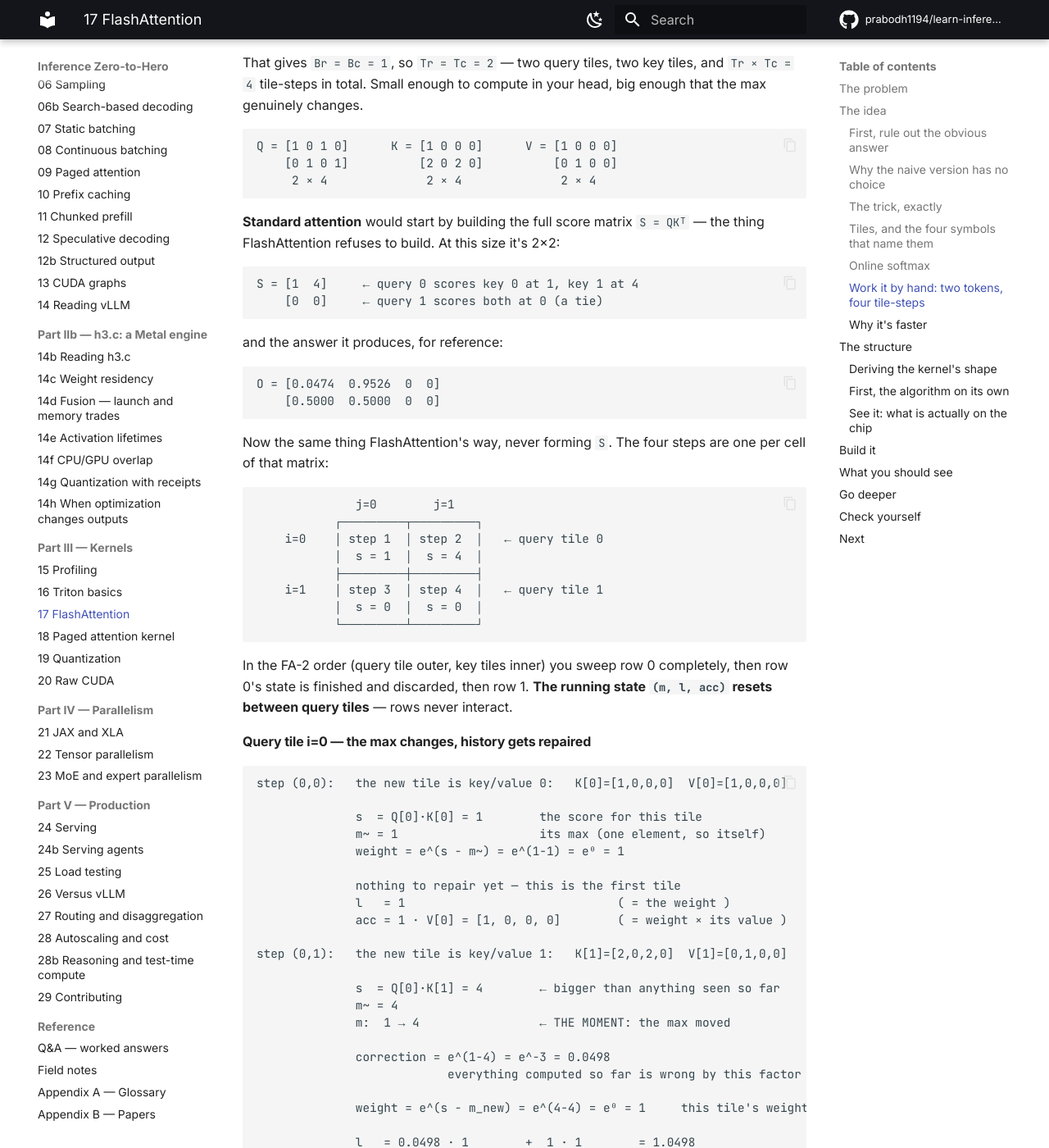
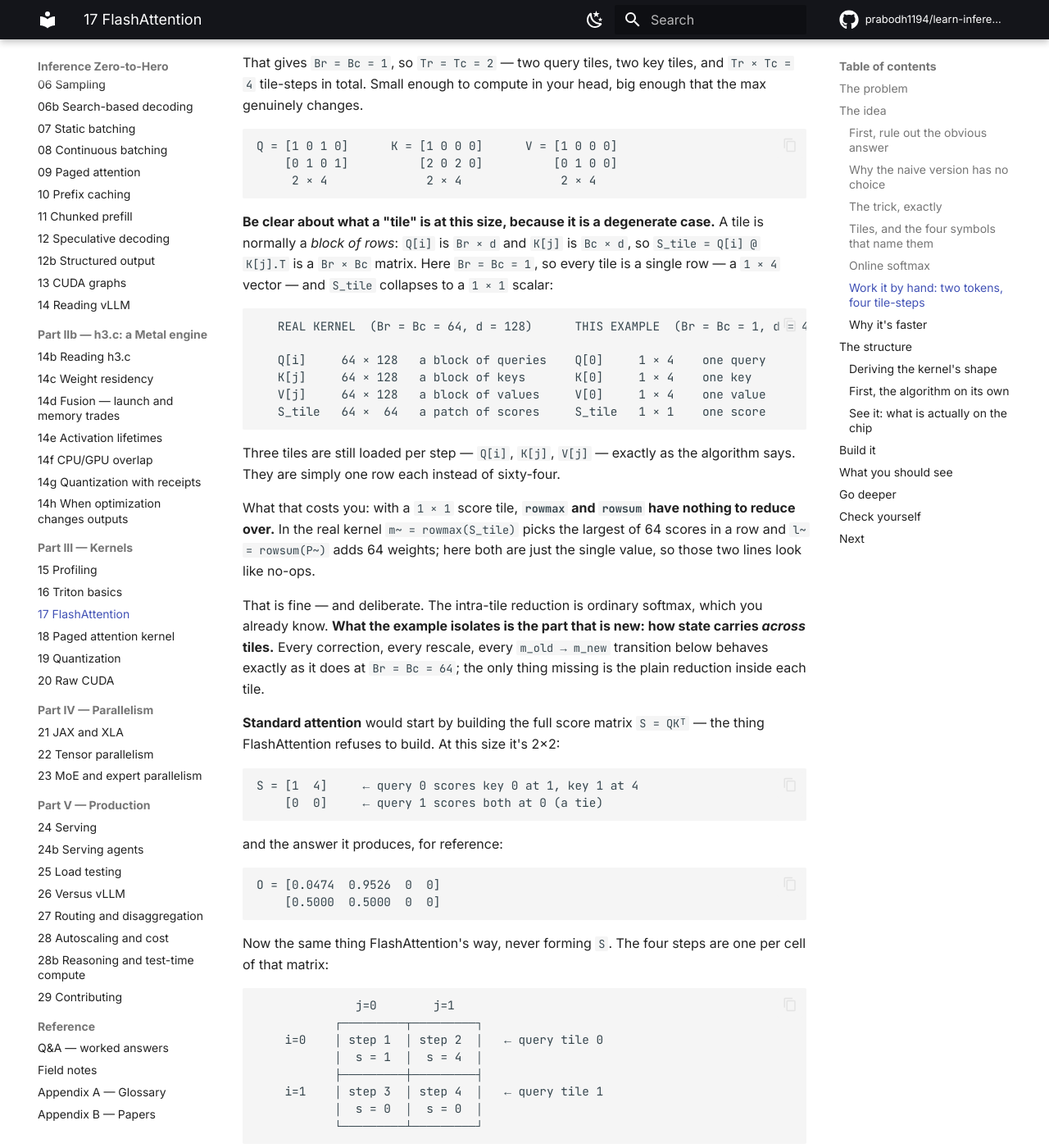
Before and after one commit to prabodh1194/learn-inference, an MkDocs documentation site: the page built from book/17-flash-attention.md, in a window 1280 px wide and 1400 px high, scrolled down 6705 px. Shown: the whole window at 82% size. Built offline with MkDocs 1.6.1 and Material for MkDocs 9.7.7, drawn with Linux system fonts in a browser that asks for light colours; comment, search, counter and statistics services are not loaded; some of the changed text lies outside the part shown.

Commit message:
book: L17 -- flag the toy example's degenerate tile size, show all three tiles per step
The example sets Br = Bc = 1, so every "tile" is a single row (1 x 4) and
S_tile is 1 x 1 -- but the lecture elsewhere teaches tiles as Br x d blocks with
a Br x Bc score patch. The example never said it was a special case, so the
depiction of three 1 x 4 vectors read as inconsistent with "load Q[i], K[j],
V[j] tiles".

Adds an explicit contrast table (real kernel at Br=Bc=64, d=128 vs this example
at Br=Bc=1, d=4) confirming three tiles are still loaded per step -- one row
each instead of sixty-four. Names what the degeneracy costs: with a 1 x 1 score
tile, rowmax and rowsum have nothing to reduce over, so those lines look like
no-ops. Explains why that is an acceptable trade: the intra-tile reduction is
ordinary softmax the reader already knows, while what the example isolates --
how state carries ACROSS tiles -- behaves identically at any tile size.

Also rewrites the step headers to list all three tiles in SRAM, marking Q[0] as
resident across both steps while K/V are replaced. That makes the FA-2 residency
pattern visible in the worked example rather than only in the prose, and
replaces the informal "s = Q[0].K[0]" with S_tile = Q[0] @ K[0].T so the 1x1
shape is explicit.

Co-Authored-By: Claude Opus 5 <noreply@anthropic.com>

````diff
--- a/book/17-flash-attention.md
+++ b/book/17-flash-attention.md
@@ -329,6 +329,35 @@ Q = [1 0 1 0]      K = [1 0 0 0]      V = [1 0 0 0]
      2 × 4              2 × 4              2 × 4
 ```
 
+**Be clear about what a "tile" is at this size, because it is a degenerate
+case.** A tile is normally a *block of rows*: `Q[i]` is `Br × d` and `K[j]` is
+`Bc × d`, so `S_tile = Q[i] @ K[j].T` is a `Br × Bc` matrix. Here `Br = Bc = 1`,
+so every tile is a single row — a `1 × 4` vector — and `S_tile` collapses to a
+`1 × 1` scalar:
+
+```
+   REAL KERNEL  (Br = Bc = 64, d = 128)      THIS EXAMPLE  (Br = Bc = 1, d = 4)
+
+   Q[i]     64 × 128   a block of queries    Q[0]     1 × 4    one query
+   K[j]     64 × 128   a block of keys       K[0]     1 × 4    one key
+   V[j]     64 × 128   a block of values     V[0]     1 × 4    one value
+   S_tile   64 ×  64   a patch of scores     S_tile   1 × 1    one score
+```
+
+Three tiles are still loaded per step — `Q[i]`, `K[j]`, `V[j]` — exactly as the
+algorithm says. They are simply one row each instead of sixty-four.
+
+What that costs you: with a `1 × 1` score tile, **`rowmax` and `rowsum` have
+nothing to reduce over.** In the real kernel `m~ = rowmax(S_tile)` picks the
+largest of 64 scores in a row and `l~ = rowsum(P~)` adds 64 weights; here both
+are just the single value, so those two lines look like no-ops.
+
+That is fine — and deliberate. The intra-tile reduction is ordinary softmax,
+which you already know. **What the example isolates is the part that is new: how
+state carries *across* tiles.** Every correction, every rescale, every `m_old →
+m_new` transition below behaves exactly as it does at `Br = Bc = 64`; the only
+thing missing is the plain reduction inside each tile.
+
 **Standard attention** would start by building the full score matrix
 `S = QKᵀ` — the thing FlashAttention refuses to build. At this size it's 2×2:
 
@@ -365,21 +394,25 @@ running state `(m, l, acc)` resets between query tiles** — rows never interact
 #### Query tile i=0 — the max changes, history gets repaired
 
 ```
-step (0,0):   the new tile is key/value 0:   K[0]=[1,0,0,0]  V[0]=[1,0,0,0]
+step (0,0):   in SRAM:  Q[0]=[1,0,1,0]   ← resident for both steps
+                        K[0]=[1,0,0,0]   ← this step's new tile
+                        V[0]=[1,0,0,0]   ← this step's new tile
 
-              s  = Q[0]·K[0] = 1        the score for this tile
-              m~ = 1                    its max (one element, so itself)
-              weight = e^(s − m~) = e^(1−1) = e⁰ = 1
+              S_tile = Q[0] @ K[0].T = 1    a 1×1 score matrix
+              m~     = rowmax(S_tile) = 1   (one element, so itself)
+              weight = e^(S_tile − m~) = e^(1−1) = e⁰ = 1
 
               nothing to repair yet — this is the first tile
               l   = 1                              ( = the weight )
               acc = 1 · V[0] = [1, 0, 0, 0]        ( = weight × its value )
 
-step (0,1):   the new tile is key/value 1:   K[1]=[2,0,2,0]  V[1]=[0,1,0,0]
+step (0,1):   in SRAM:  Q[0]=[1,0,1,0]   ← still resident, never reloaded
+                        K[1]=[2,0,2,0]   ← new tile, replaces K[0]
+                        V[1]=[0,1,0,0]   ← new tile, replaces V[0]
 
-              s  = Q[0]·K[1] = 4        ← bigger than anything seen so far
-              m~ = 4
-              m:  1 → 4                 ← THE MOMENT: the max moved
+              S_tile = Q[0] @ K[1].T = 4   ← bigger than anything seen so far
+              m~     = 4
+              m:  1 → 4                    ← THE MOMENT: the max moved
 
               correction = e^(1−4) = e^−3 = 0.0498
                            everything computed so far is wrong by this factor
````
